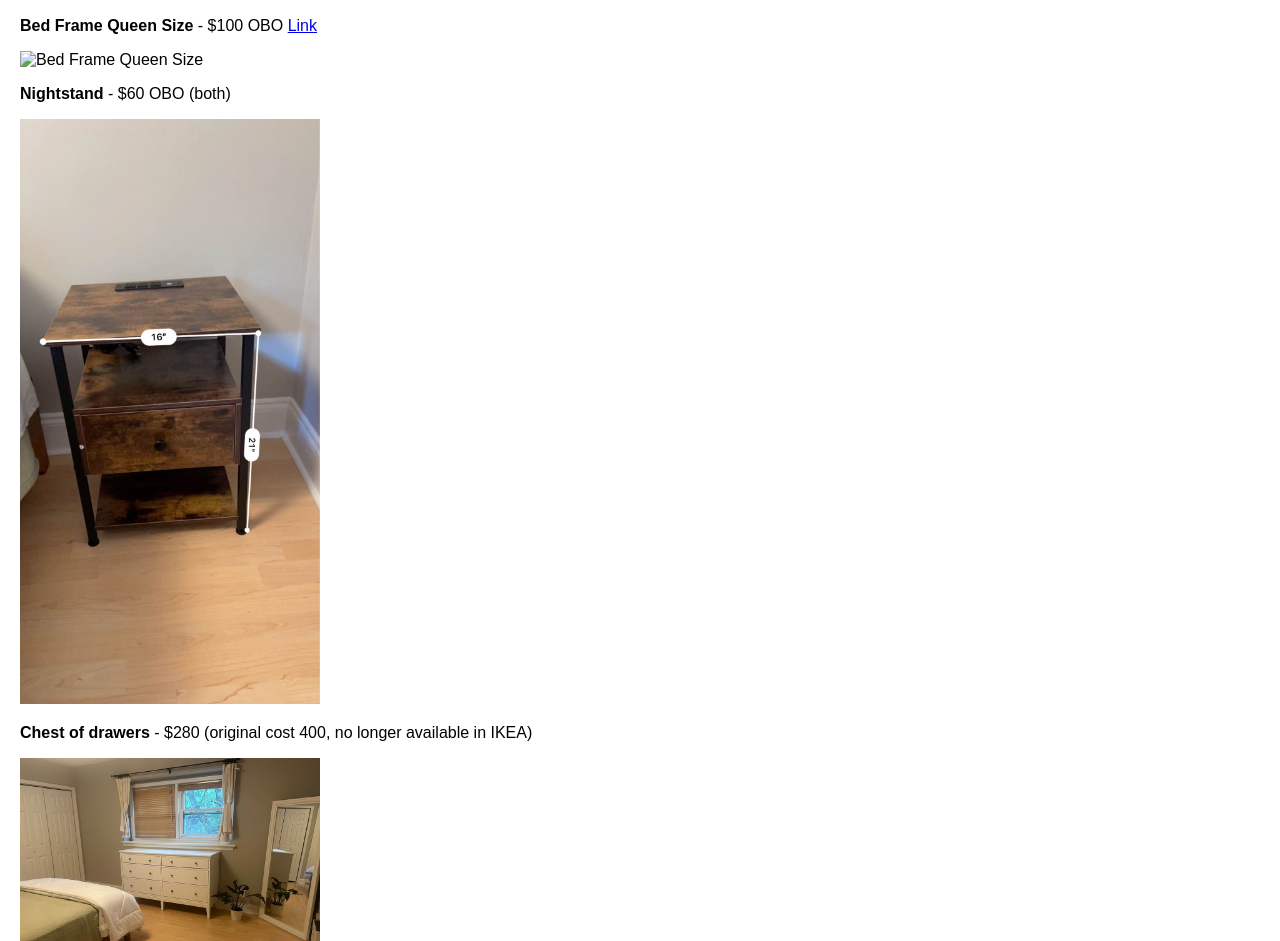
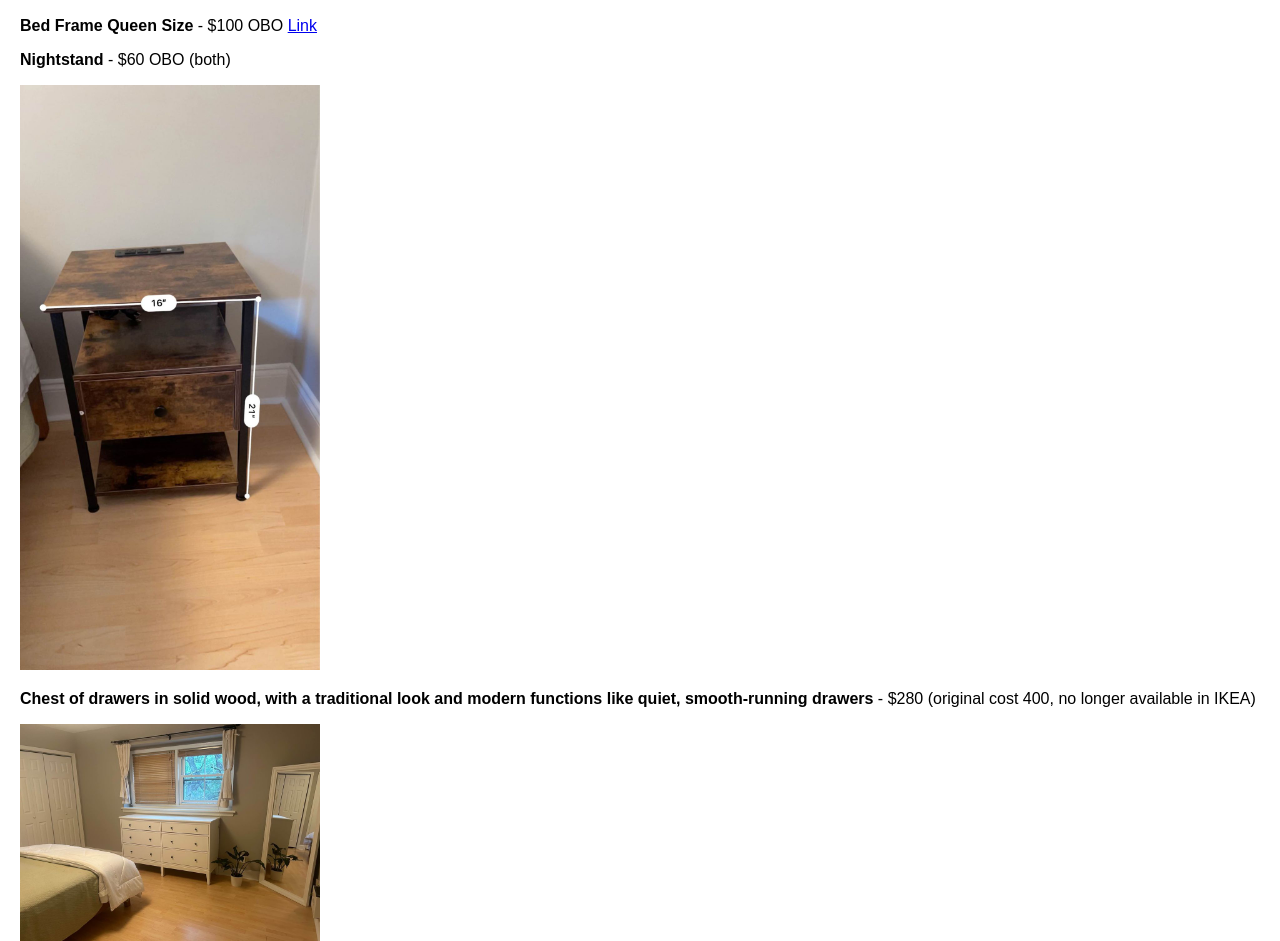
Before and after one commit to jimena-martin-emory/moving-out-sale, a plain HTML site: page index.html in a window 1280 px wide. Shown: the part 390-1331 px from the top of the page. Drawn offline with Linux system fonts and the light colour scheme.

Commit message:
index.html

```diff
--- a/index.html
+++ b/index.html
@@ -32,14 +32,13 @@
         </div>
         <div class="item">
             <p><strong>Bed Frame Queen Size</strong> - $100 OBO <a href="https://www.wayfair.com/.../red-barrel-studio-harlow...">Link</a></p>
-            <img src="bedframe.jpg" alt="Bed Frame Queen Size">
         </div>
         <div class="item">
             <p><strong>Nightstand</strong> - $60 OBO (both)</p>
             <img src="nightstand.jpg" alt="Nightstand">
         </div>
         <div class="item">
-            <p><strong>Chest of drawers</strong> - $280 (original cost 400, no longer available in IKEA)</p>
+            <p><strong>Chest of drawers in solid wood, with a traditional look and modern functions like quiet, smooth-running drawers</strong> - $280 (original cost 400, no longer available in IKEA)</p>
             <img src="chest.jpg" alt="Chest of drawers">
         </div>
         <div class="item">
```
